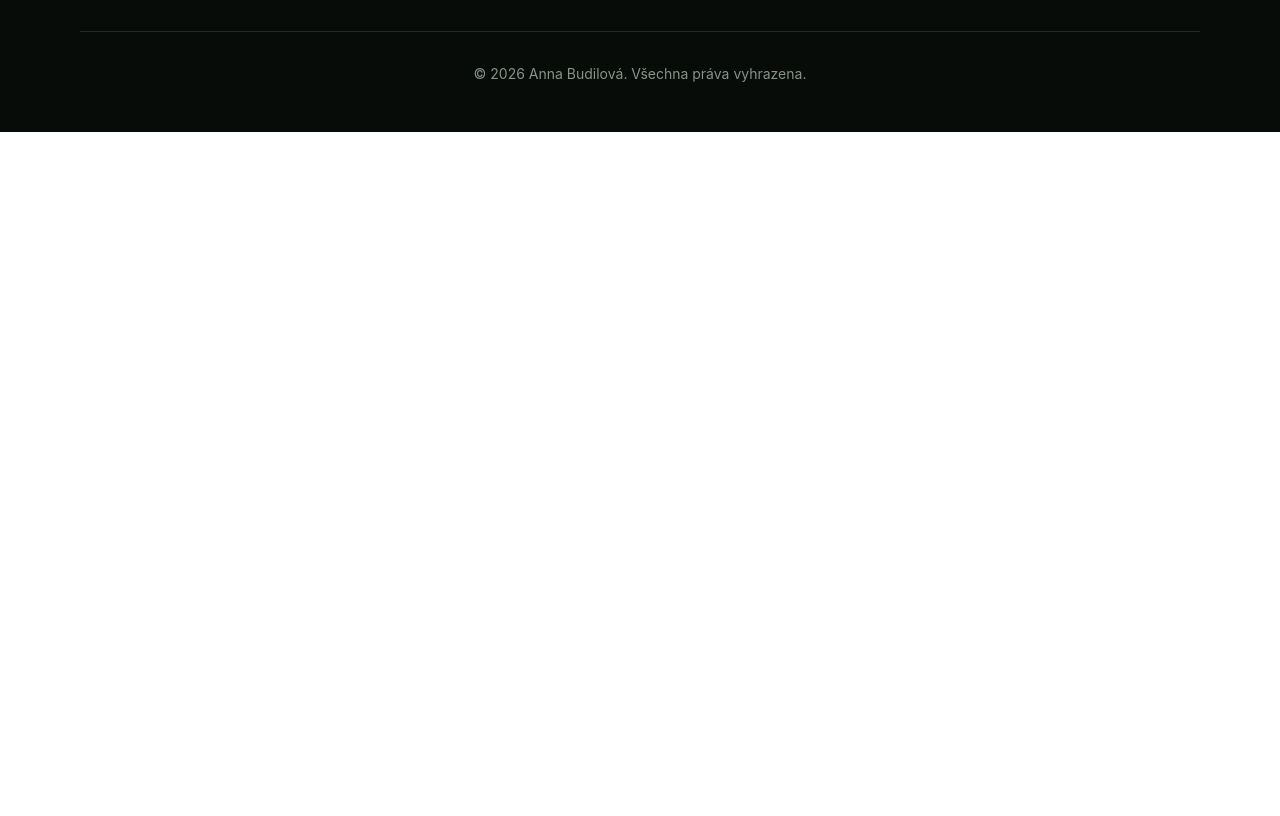
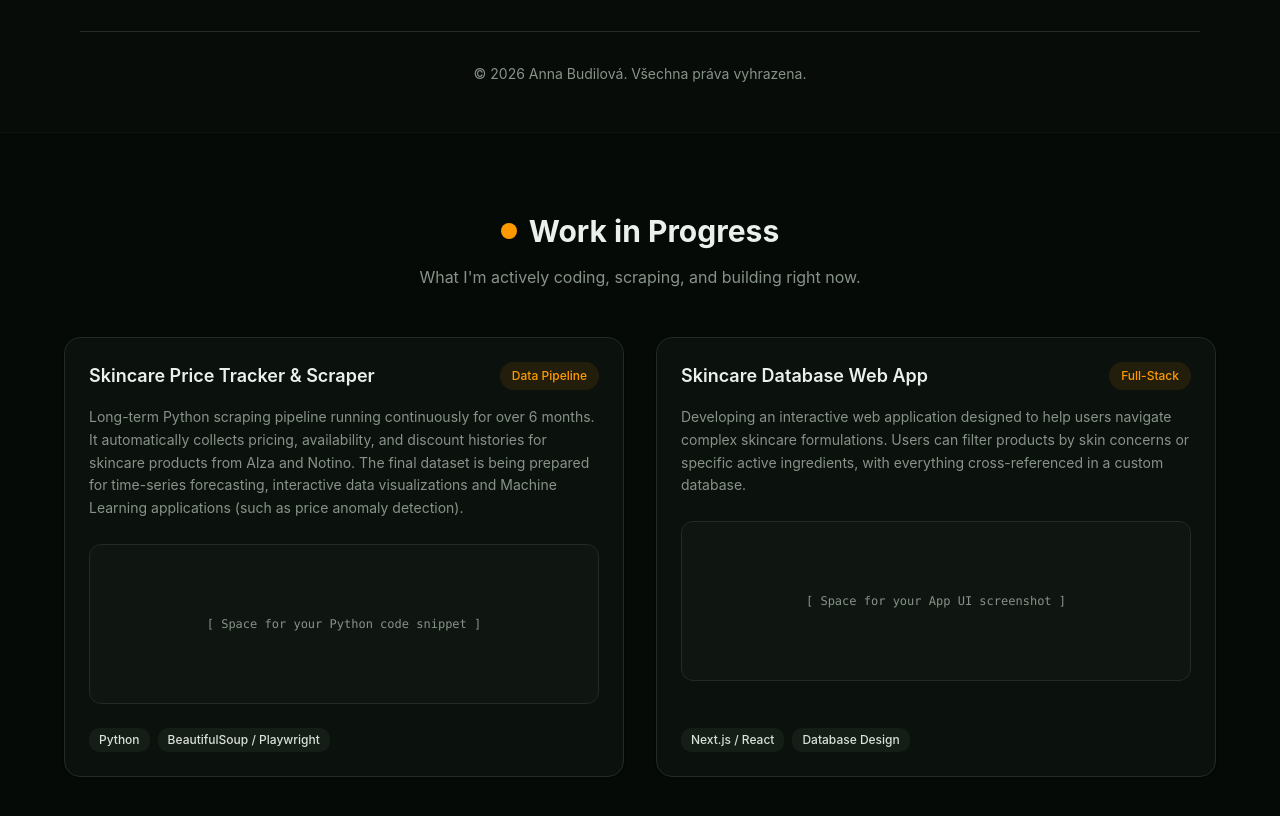
Before and after one commit to budilovaan-ai/annabudilova.github.io, a Next.js app: page / in a window 1280 px wide. Shown: the part 4500-5316 px from the top of the page. Before the commit the page ends 4632 px from the top, so only its background shows below. Built offline with nearby package versions, Linux system fonts and the light colour scheme.

Commit message:
Update page.tsx

```diff
--- a/app/page.tsx
+++ b/app/page.tsx
@@ -2,6 +2,7 @@ import { HeroSection } from "@/components/hero-section"
 import { TechStackSection } from "@/components/tech-stack-section"
 import { ProjectsSection } from "@/components/projects-section"
 import { Footer } from "@/components/footer"
+import { WipSection } from "@/components/wip-section"
 
 export default function Home() {
   return (
@@ -10,6 +11,7 @@ export default function Home() {
       <TechStackSection />
       <ProjectsSection />
       <Footer />
+      <WipSection/>
     </main>
   )
 }
```
